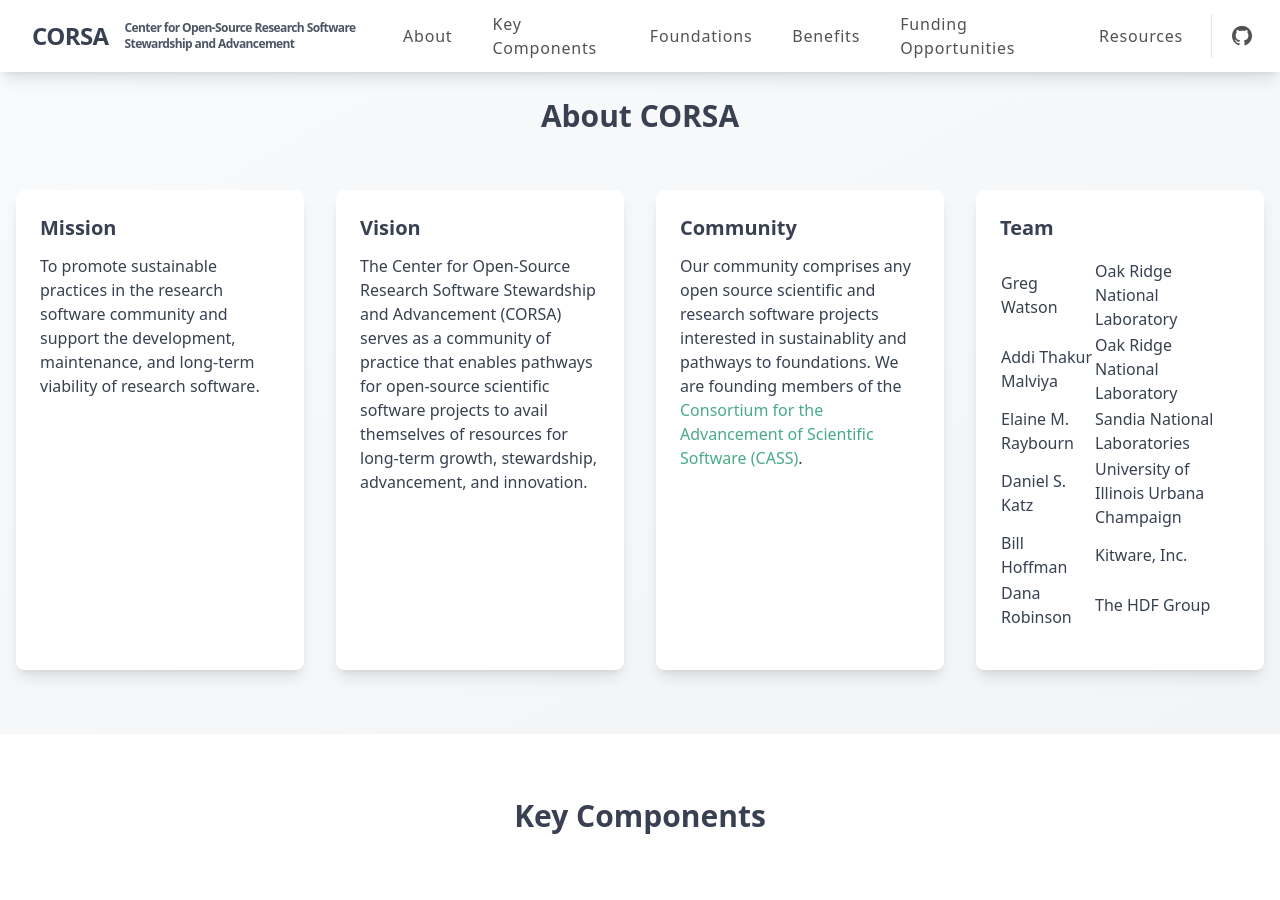
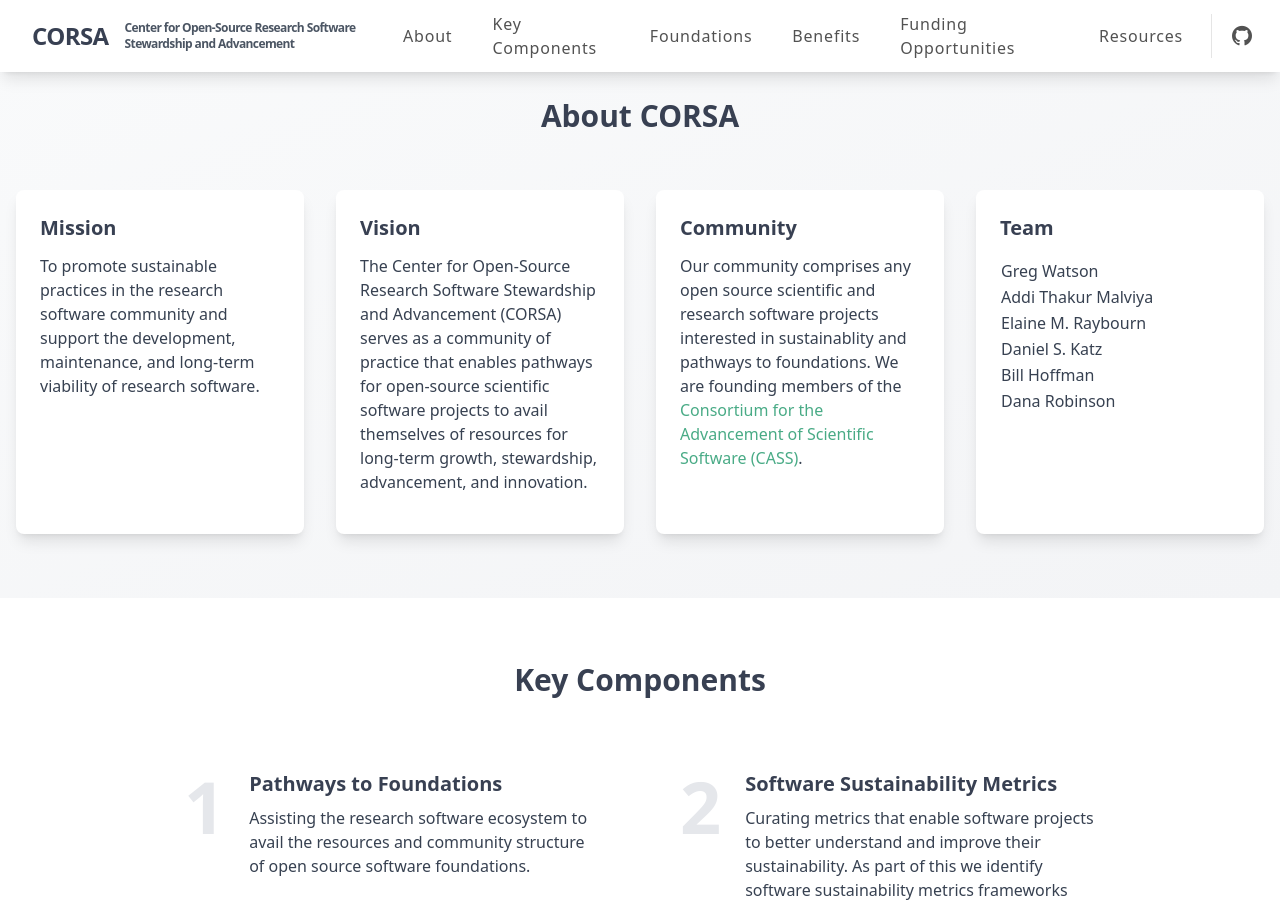
Before and after one commit to corsa-center/corsa-center.github.io, a Jekyll site: the page built from docs/index.html, in a window 1280 px wide and 900 px high, scrolled down 508 px. Built offline with Jekyll 4.4.1, drawn with Linux system fonts in a browser that asks for light colours; nearby versions of some CDN libraries.

Commit message:
Remove affiliations

```diff
--- a/docs/index.html
+++ b/docs/index.html
@@ -21,7 +21,7 @@
   - title: Community
     content: Our community comprises any open source scientific and research software projects interested in sustainablity and pathways to foundations. We are founding members of the <a href="https://cass.community">Consortium for the Advancement of Scientific Software (CASS)</a>.
   - title: Team
-    content: <table><tbody><tr><td>Greg Watson</td><td>Oak Ridge National Laboratory</td></tr><tr><td>Addi Thakur Malviya</td><td>Oak Ridge National Laboratory</td></tr><tr><td>Elaine M. Raybourn</td><td>Sandia National Laboratories</td></tr><tr><td>Daniel S. Katz</td><td>University of Illinois Urbana Champaign</td></tr><tr><td>Bill Hoffman</td><td>Kitware, Inc.</td></tr><tr><td>Dana Robinson</td><td>The HDF Group</td></tr></tbody></table>
+    content: <table><tbody><tr><td>Greg Watson</td></tr><tr><td>Addi Thakur Malviya</td></tr><tr><td>Elaine M. Raybourn</td></tr><tr><td>Daniel S. Katz</td></tr><tr><td>Bill Hoffman</td></tr><tr><td>Dana Robinson</td></tr></tbody></table>
 
 # KEY COMPONENTS SECTION
 keycomp_heading: Key Components
```
